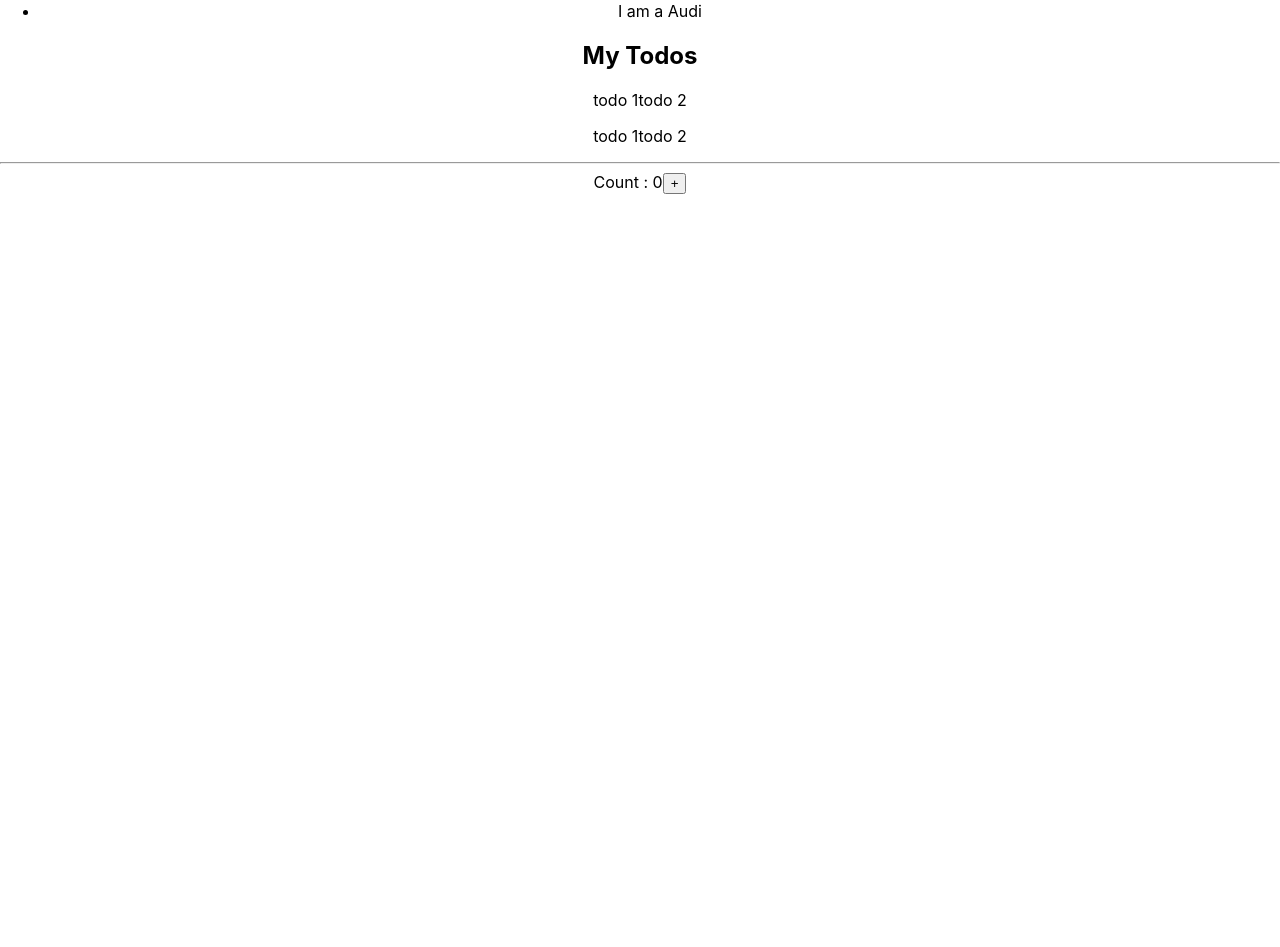
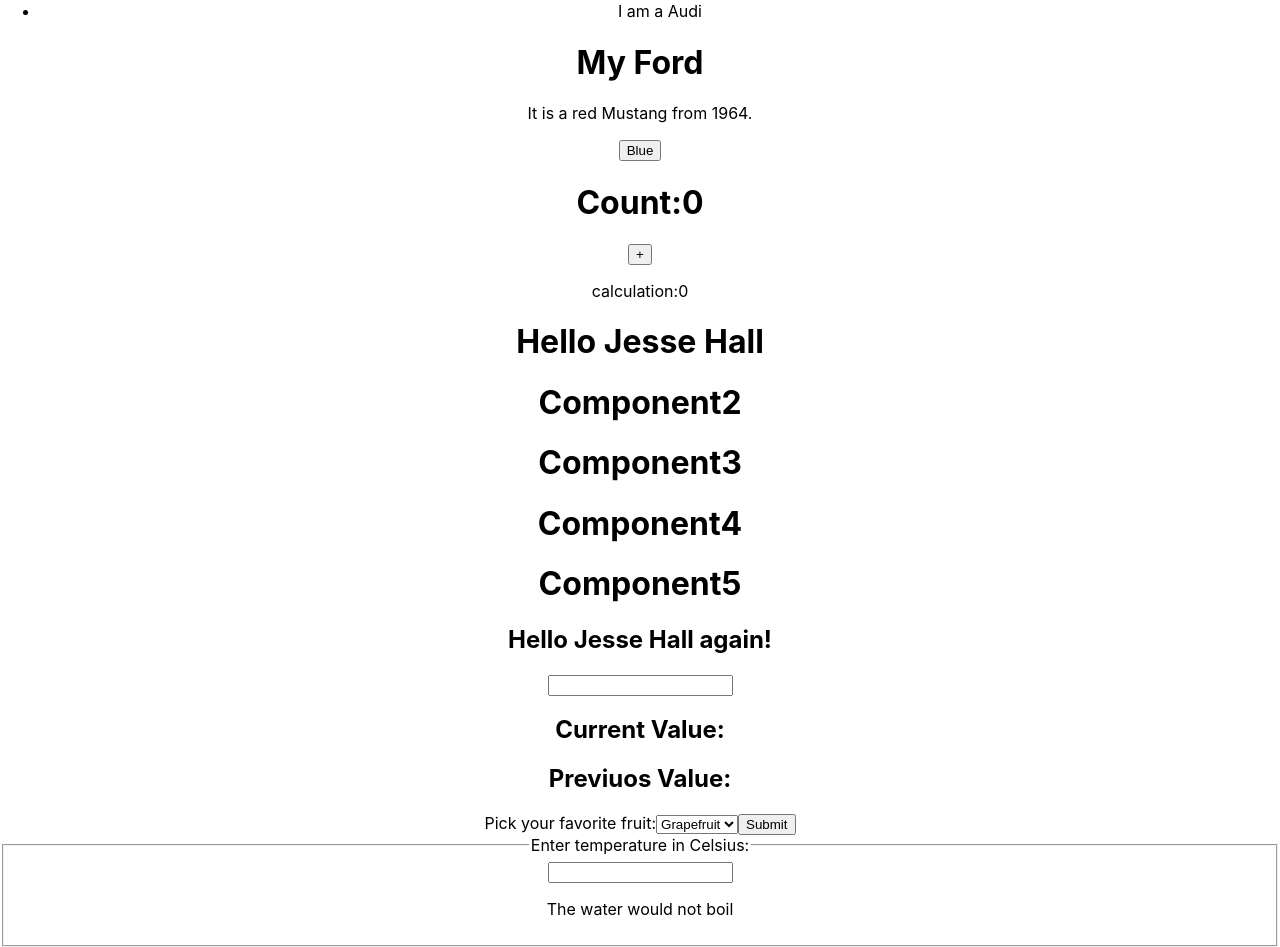
Before and after one commit to MeetHansalia/react-tutorial-app, a React (Create React App) app in the folder learning-react/: page / in a window 1280 px wide. Shown: the part 661-1608 px from the top of the page. Before the commit the page ends 855 px from the top, so only its background shows below. Built offline with nearby package versions, Linux system fonts and the light colour scheme.

Commit message:
day 4 changes

```diff
--- a/learning-react/src/App.js
+++ b/learning-react/src/App.js
@@ -4,19 +4,21 @@
 import Form from './component/events';
 import LoginControl from './component/Rendering';
 import Garage from './component/CreatingMap';
-import Todos from './component/todos';
-import { useState } from 'react';
+import ModifyCar from './component/StateEffect';
+import Component1 from './component/context';
+import Reffrences from './component/Reffrence';
+import FormFill from './component/Form';
+import Calculator from './component/Temperature';
+
+
 
 
 
 
 function App() {
-  const [count , setCount]=useState(0);
-  const [todos,setTodos]= useState(["todo 1","todo 2"]);
 
-  const increment=()=>{
-    setCount((c) => c+1);
-  };
+
+
 
   return (
     <div className="App">
@@ -24,14 +26,13 @@
       <Form/>
       <LoginControl/>
       <Garage/>
-      <>
-        <Todos todos={todos}/>
-        <hr/>
-        <div>
-          Count : {count}
-          <button onClick={increment}>+</button>
-        </div>
-      </>
+      <ModifyCar/>
+      <Component1/>
+      <Reffrences/>
+
+      <FormFill/>
+      <Calculator/>
+
     </div>
   );
 }
--- a/learning-react/src/component/Form.js
+++ b/learning-react/src/component/Form.js
@@ -1,39 +1,33 @@
-
-
 import React from "react";
-import {useForm} from "react-hook-form";
-
+import { useState } from "react";
 
 function FormFill(){
-    const [register, handleSubmit]= useForm();
+    const [value,setValue]=useState('');
 
-    const onSubmit =(data)=>{
-        alert(JSON.stringify(data));
-    };
+    const HandleChange=(event)=>{
+        setValue(event.target.value);
+    }
+
+    const HandleSubmit=(event)=>{
+        alert(`A name was submitted: ${value}`);
+        event.preventDefault();
+    }
 
     return(
-        <div className="form">
-            <form onSubmit={handleSubmit(onSubmit)}>
-                <div>
-                    <label htmlFor="firstName">First Name</label>
-                    <input {...register("firstName")} placeholder="meet"></input>
-                </div>
+        <form onSubmit={HandleSubmit}>
+            <label>
+                Pick your favorite fruit:
+                <select value={value} onChange={HandleChange}>
+                    <option value="grapefruit">Grapefruit</option>
+                    <option value="lime">Lime</option>
+                    <option value="coconut">Coconut</option>
+                    <option value="mango">Mango</option>
+                </select>
 
-                <div>
-                    <label htmlFor="lastName">last Name</label>
-                    <input {...register("lastName")} placeholder="hansalia"></input>
-                </div>
-
-                <div>
-                    <label htmlFor="email">Email</label>
-                    <input {...register("email")} placeholder="meethansalia99@gmail.com" type="email"></input>
-                </div>
-
-                <input type="submit"/>
-
-            </form>
-        </div>
-    )
+            </label>
+            <input type="submit" value="Submit"></input>
+        </form>
+    );
 }
 
 export default FormFill;
--- /dev/null
+++ b/learning-react/src/component/Reffrence.js
@@ -0,0 +1,27 @@
+import { useState, useEffect, useRef } from "react";
+
+function Reffrences(){
+    const [inputValue, setInputValue] = useState("");
+    const previousInputValue = useRef("");
+
+    useEffect(() => {
+      previousInputValue.current = inputValue;
+    },[inputValue]);
+
+    return (
+      <>
+        <input
+          type="text"
+          value={inputValue}
+          onChange={(e) => setInputValue(e.target.value)}
+        />
+        <h2>Current Value:{inputValue}</h2>
+        <h2>Previuos Value:{previousInputValue.current}</h2>
+
+      </>
+    );
+}
+
+
+
+export default Reffrences;
--- /dev/null
+++ b/learning-react/src/component/StateEffect.js
@@ -0,0 +1,45 @@
+
+import {useEffect, useState} from "react";
+import React from "react"
+
+function ModifyCar(){
+    const [car,setCar] = useState({
+        brand:"Ford",
+        model:"Mustang",
+        year:"1964",
+        color:"red"
+    });
+
+    const [count,setCount]= useState(0);
+    const [calculation,setCalculation]=useState(0)
+
+    useEffect(()=>{
+       setCalculation(()=>count*2);
+    },[count]);
+
+    const updateColor=()=>{
+        setCar(previousState =>{
+            return{...previousState,color:"blue"}
+        });
+    }
+
+    return (
+        <div>
+        <h1>My {car.brand}</h1>
+        <p>
+            It is a {car.color} {car.model} from {car.year}.
+        </p>
+        <button
+            type="button"
+            onClick={updateColor}>Blue
+        </button>
+        <h1>Count:{count}</h1>
+        <button onClick={()=>setCount((c)=>c+1)}>+</button>
+        <p>calculation:{calculation}</p>
+
+       </div>
+    )
+}
+
+
+export default ModifyCar;
--- /dev/null
+++ b/learning-react/src/component/Temperature.js
@@ -0,0 +1,33 @@
+import { useState } from "react"
+
+function BoilingVerdict(props){
+    if(props.celcius >= 100){
+        return <p>The Water would boil.</p>
+    }
+    return <p>The water would not boil</p>
+}
+
+
+function Calculator(props){
+    const [temperature,setTemperature]= useState('');
+
+    const HandleChange=(event)=>{
+        setTemperature(event.target.value)
+    }
+
+
+
+    return(
+        <fieldset>
+            <legend>Enter temperature in Celsius:</legend>
+            <input
+            value={temperature}
+            onChange={HandleChange} />
+            <BoilingVerdict
+            celsius={parseFloat(temperature)} />
+        </fieldset>
+    )
+}
+
+
+export default Calculator;
--- /dev/null
+++ b/learning-react/src/component/context.js
@@ -0,0 +1,54 @@
+import { createContext, useState , useContext } from "react";
+
+const UserContext = createContext()
+
+function Component1(){
+    const [user,setUser]= useState("Jesse Hall");
+
+    return(
+        <UserContext.Provider value={user}>
+            <h1>{`Hello ${user}`}</h1>
+            <Component2 user={user}/>
+        </UserContext.Provider>
+    );
+}
+
+function Component2(){
+    return(
+        <>
+            <h1>Component2</h1>
+            <Component3 />
+        </>
+    )
+}
+
+function Component3(){
+    return(
+        <>
+            <h1>Component3</h1>
+            <Component4 />
+        </>
+    );
+}
+
+function Component4(){
+    return(
+        <>
+            <h1>Component4</h1>
+            <Component5/>
+        </>
+    )
+}
+
+function Component5(){
+    const user = useContext(UserContext);
+    return(
+        <>
+            <h1>Component5</h1>
+            <h2>{`Hello ${user} again!`}</h2>
+        </>
+    )
+}
+
+
+export default Component1;
--- a/learning-react/src/component/todos.js
+++ /dev/null
@@ -1,14 +0,0 @@
-
-const Todos =({todos}) =>{
-    console.log("child render");
-    return(
-        <>
-            <h2>My Todos</h2>
-            {todos.map((todo , index)=>{
-                return <p key={index}>{todos}</p>;
-            })}
-        </>
-    );
-};
-
-export default Todos;
```
